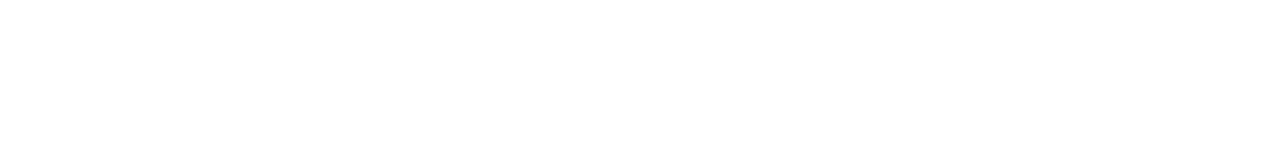
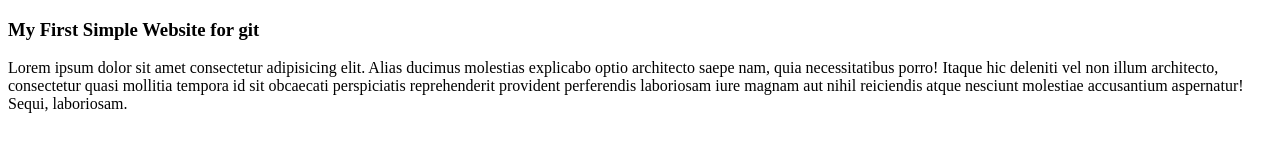
Before and after one commit to Ishrat2413/my-simple-website, a plain HTML site: page index.html in a window 1280 px wide. Drawn offline with Linux system fonts and the light colour scheme.

Commit message:
added the first part

```diff
--- a/index.html
+++ b/index.html
@@ -6,6 +6,9 @@
     <title>My Simple Website for git</title>
 </head>
 <body>
-
+    <div>
+        <h3>My First Simple Website for git</h3>
+        <p>Lorem ipsum dolor sit amet consectetur adipisicing elit. Alias ducimus molestias explicabo optio architecto saepe nam, quia necessitatibus porro! Itaque hic deleniti vel non illum architecto, consectetur quasi mollitia tempora id sit obcaecati perspiciatis reprehenderit provident perferendis laboriosam iure magnam aut nihil reiciendis atque nesciunt molestiae accusantium aspernatur! Sequi, laboriosam.</p>
+    </div>
 </body>
 </html>
```
